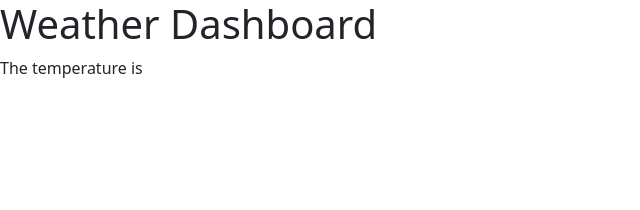
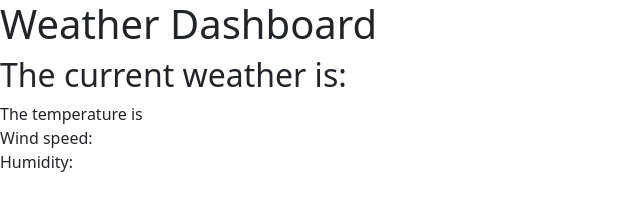
Before and after one commit to jasperoudemans/weather-dashboard, a plain HTML site: page index.html in a window 1280 px wide. Shown: the whole page, without its empty margins (0-640 px from the left). Drawn offline with nearby package versions, Linux system fonts and the light colour scheme; no server answers.

Commit message:
current weather for chicago working

```diff
--- a/assets/script.js
+++ b/assets/script.js
@@ -19,6 +19,8 @@ function fetchChicago() {
     .then((data) => {
       console.log(data);
       document.getElementById("temp").textContent = data.main.temp;
+      document.getElementById("windSpeed").textContent = data.wind.speed;
+      document.getElementById("humidity").textContent = data.main.humidity;
     });
 }
 
--- a/index.html
+++ b/index.html
@@ -17,8 +17,10 @@
   </head>
   <body>
     <h1>Weather Dashboard</h1>
-    <h2 id="weather"></h2>
+    <h2 id="weather">The current weather is:</h2>
     <div>The temperature is <span id="temp"></span></div>
+    <div>Wind speed:&nbsp;<span id="windSpeed"></span></div>
+    <div>Humidity:&nbsp;<span id="humidity"></span></div>
 
     <!-- Optional JavaScript; choose one of the two! -->
 
```
